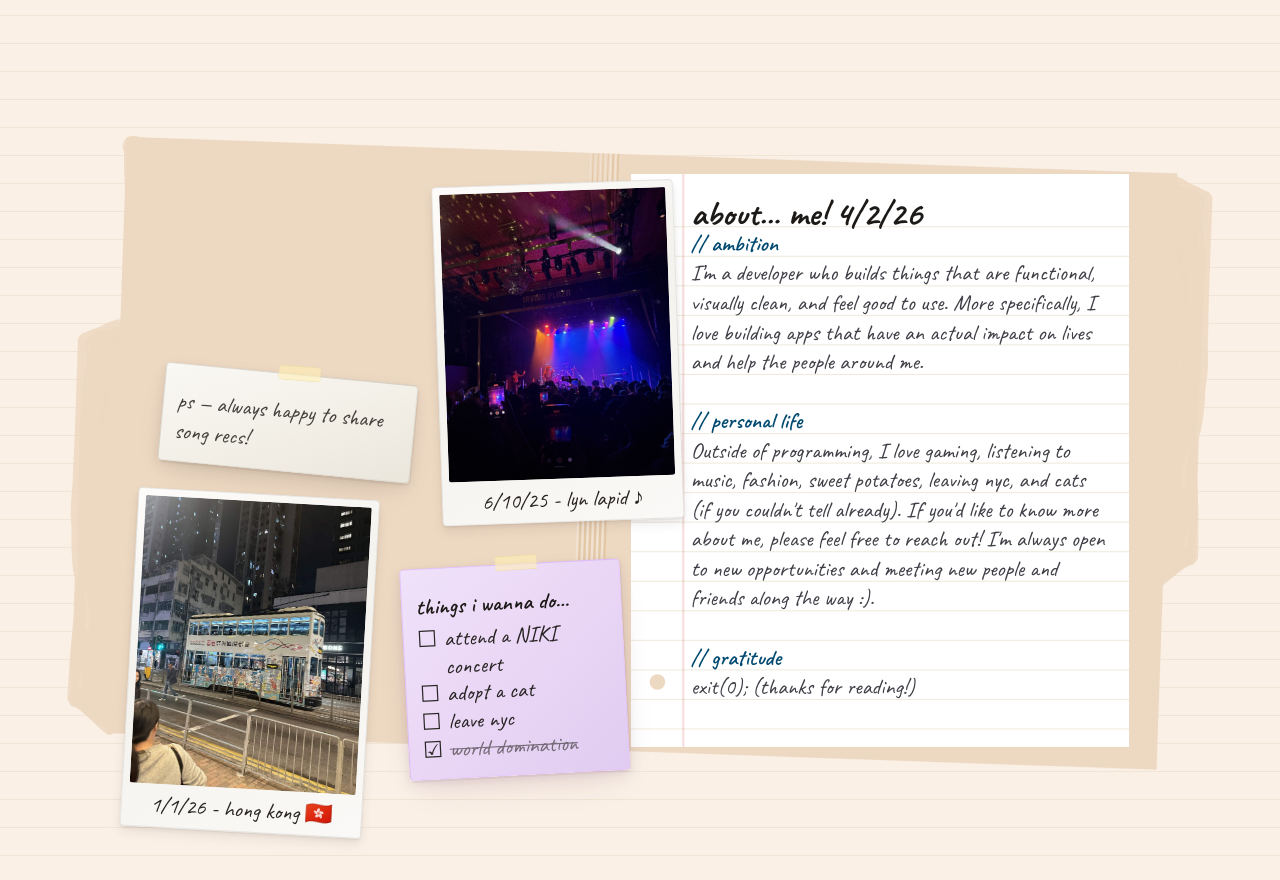
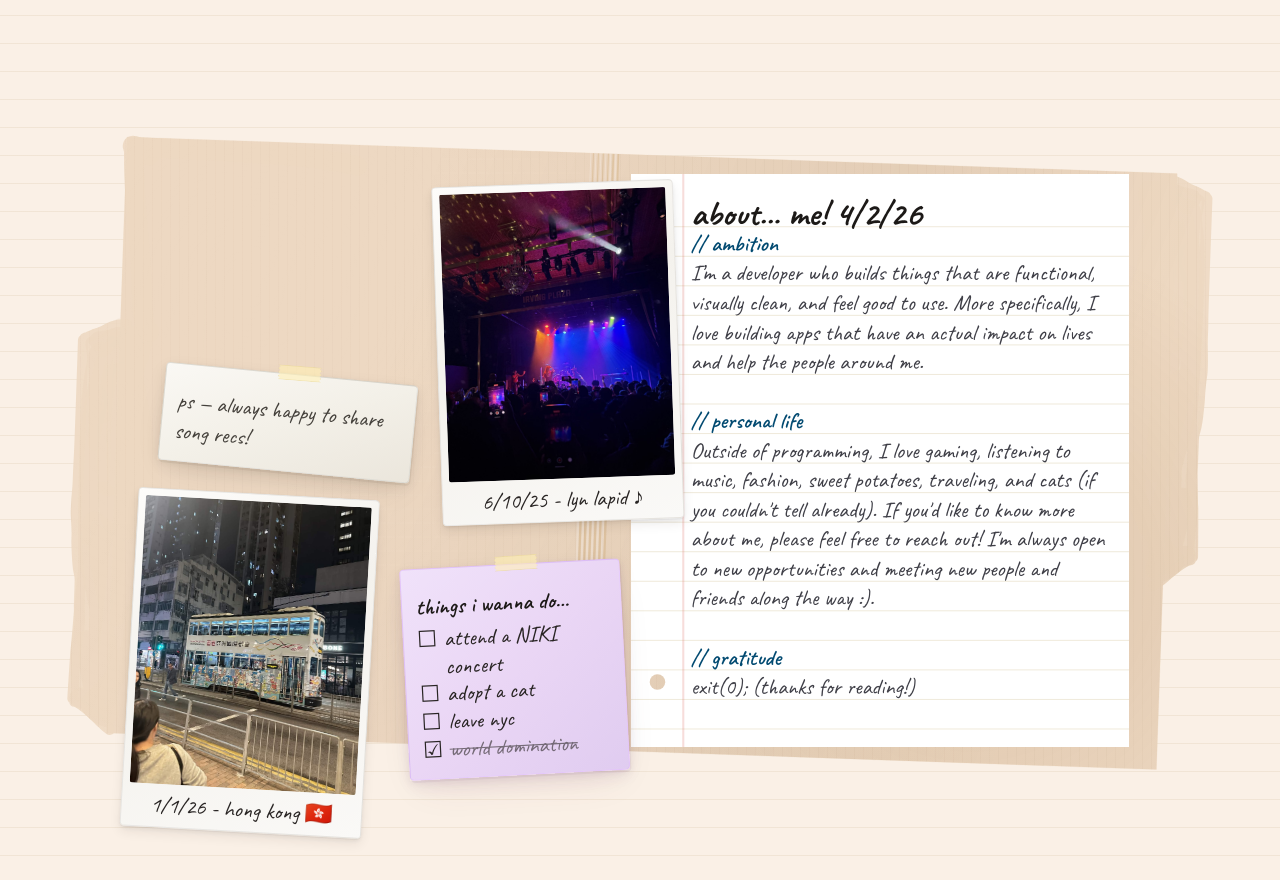
Before and after one commit to CalvinPun/portfolio, a Next.js app in the folder site/: page / in a window 1280 px wide. Shown: the part 740-1620 px from the top of the page. Built offline with nearby package versions, Linux system fonts and the light colour scheme.

Commit message:
folder texture

```diff
--- a/site/app/globals.css
+++ b/site/app/globals.css
@@ -455,6 +455,38 @@ a {
   opacity: 0;
 }
 
+.about-folder-texture {
+  opacity: 0;
+  background:
+    radial-gradient(circle at 18% 24%, rgba(255, 255, 255, 0.24) 0, rgba(255, 255, 255, 0.1) 18%, transparent 42%),
+    radial-gradient(circle at 77% 68%, rgba(145, 102, 42, 0.14) 0, transparent 34%),
+    linear-gradient(110deg, rgba(255, 255, 255, 0.08), transparent 28%, rgba(116, 84, 41, 0.07) 61%, transparent 82%),
+    repeating-linear-gradient(
+      90deg,
+      rgba(118, 86, 43, 0.026) 0,
+      rgba(118, 86, 43, 0.026) 1px,
+      transparent 1px,
+      transparent 9px
+    ),
+    repeating-linear-gradient(
+      0deg,
+      rgba(255, 255, 255, 0.02) 0,
+      rgba(255, 255, 255, 0.02) 2px,
+      transparent 2px,
+      transparent 14px
+    );
+  mix-blend-mode: multiply;
+  filter: saturate(0.88) contrast(1.04);
+  -webkit-mask-image: url("/manila-folder.svg");
+  mask-image: url("/manila-folder.svg");
+  -webkit-mask-repeat: no-repeat;
+  mask-repeat: no-repeat;
+  -webkit-mask-position: center;
+  mask-position: center;
+  -webkit-mask-size: contain;
+  mask-size: contain;
+}
+
 .about-folder-pocket {
   opacity: 0;
 }
@@ -465,6 +497,10 @@ a {
 
 .about-folder-stage.is-visible .about-folder-base {
   animation: about-folder-base-open 0.9s cubic-bezier(0.2, 0.9, 0.24, 1) 0.05s forwards;
+}
+
+.about-folder-stage.is-visible .about-folder-texture {
+  animation: about-folder-base-open 0.9s cubic-bezier(0.2, 0.9, 0.24, 1) 0.08s forwards;
 }
 
 .about-folder-stage.is-visible .about-folder-pocket {
@@ -482,6 +518,7 @@ a {
 
 @media (prefers-reduced-motion: reduce) {
   .about-folder-base,
+  .about-folder-texture,
   .about-folder-pocket,
   .about-folder-notebook {
     animation: none;
--- a/site/components/sections/AboutSection.tsx
+++ b/site/components/sections/AboutSection.tsx
@@ -87,6 +87,7 @@ export function AboutSection() {
           loading="eager"
           priority
         />
+        <div className="about-folder-texture absolute inset-0 z-[1] pointer-events-none" aria-hidden />
         {/* Left pocket — left of the folder crease (~49%); notebook sits on the right */}
         <div className="about-folder-pocket pointer-events-auto absolute left-[5.5%] right-[52.5%] top-[6.8%] z-20 min-w-0 overflow-visible sm:left-[6%] sm:top-[7%] md:left-[7%] md:right-[53%] md:top-[8%]">
           <div
--- a/site/data/siteContent.ts
+++ b/site/data/siteContent.ts
@@ -51,7 +51,7 @@ export const siteContent = {
       "I’m a developer who builds things that are functional, visually clean, and feel good to use. More specifically, I love building apps that have an actual impact on lives and help the people around me.",
       "=======================================",
       "// personal life",
-      "Outside of programming, I love gaming, listening to music, fashion, sweet potatoes, leaving nyc, and cats (if you couldn't tell already). If you'd like to know more about me, please feel free to reach out! I'm always open to new opportunities and meeting new people and friends along the way :).",
+      "Outside of programming, I love gaming, listening to music, fashion, sweet potatoes, traveling, and cats (if you couldn't tell already). If you'd like to know more about me, please feel free to reach out! I'm always open to new opportunities and meeting new people and friends along the way :).",
       "=======================================",
       "// gratitude",
       "exit(0); (thanks for reading!)",
```
